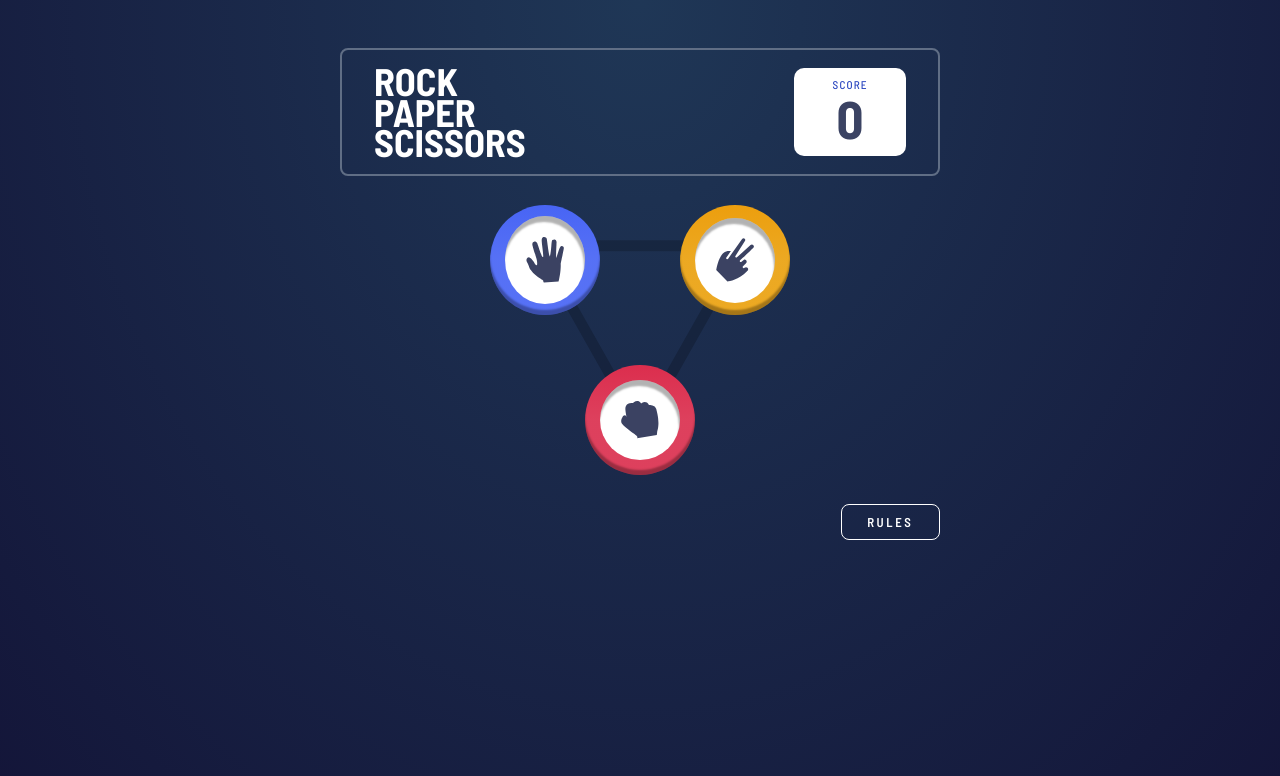
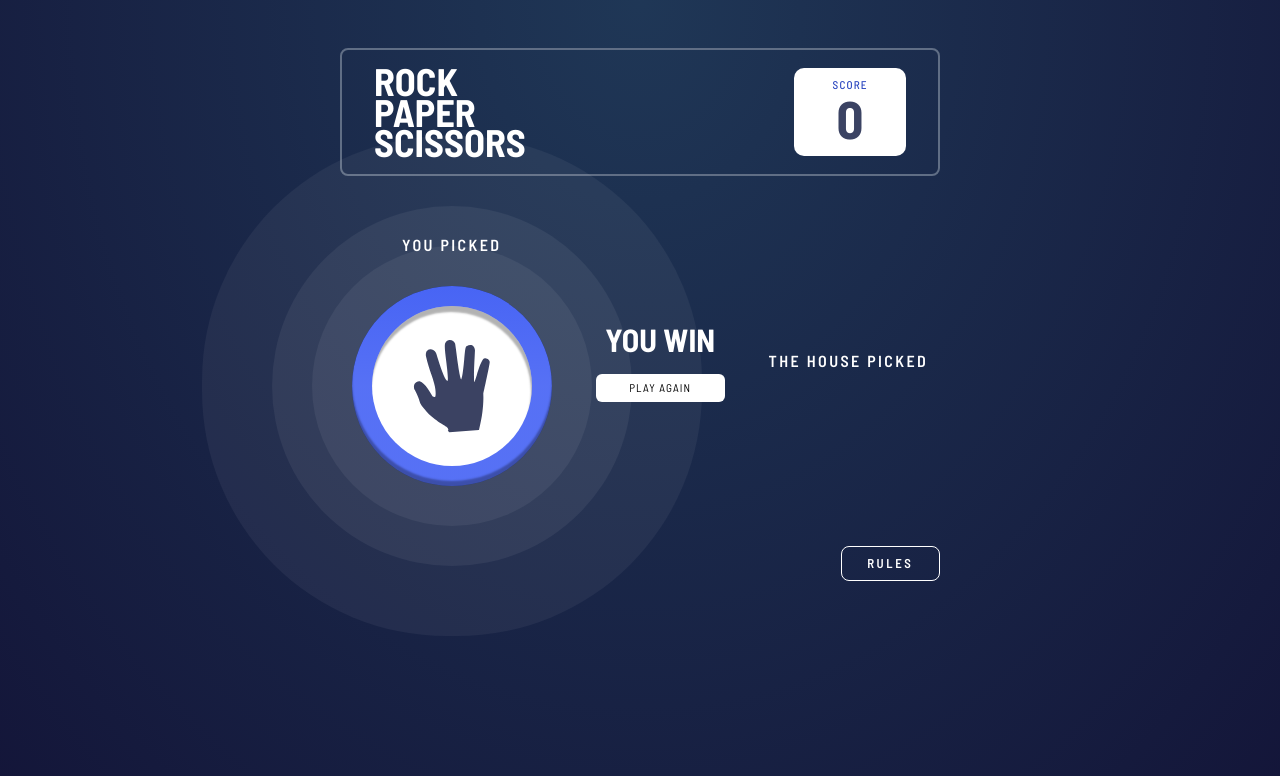
Before and after one commit to Aryan-ki-codepanti/rock-paper-scissors-app-fm, a React (Create React App) app: page / in a window 1280 px wide. Both pictures are taken after a click on the element 545 px from the left and 260 px from the top of the page. Shown: the top 776 px of the page. Built offline with nearby package versions, Linux system fonts and the light colour scheme.

Commit message:
Added styles for result slide

```diff
--- a/src/Components/ChoiceAction/ChoiceAction.css
+++ b/src/Components/ChoiceAction/ChoiceAction.css
@@ -1,6 +1,6 @@
 .ChoiceAction {
     margin-block: 2em;
-    padding-block: 2em;
+    padding-block: 1.7em;
 }
 
 .user-select {
@@ -18,8 +18,8 @@
 
 .action .inner {
     background: white;
-    width: 80px;
     border-radius: 50%;
+    aspect-ratio: 1;
     padding: 1.3em;
     display: grid;
     place-items: center;
@@ -28,12 +28,12 @@
 
 .action {
     box-shadow: inset rgba(0, 0, 0, 0.3) 0px -5px 2px 0px;
-    width: 110px;
     aspect-ratio: 1;
     display: grid;
     place-items: center;
     border-radius: 50%;
 }
+
 .action.scissor {
     background-image: linear-gradient(
         to bottom,
@@ -63,8 +63,18 @@
 }
 .user-select .action {
     position: absolute;
+    width: 110px;
     cursor: pointer;
+    transition: transform 0.1s ease-in-out;
 }
+.user-select .inner {
+    width: 80px;
+}
+
+.user-select .action:hover {
+    transform: scale(1.08);
+}
+
 .user-select .action:nth-of-type(1) {
     top: -35px;
     translate: -95px 0;
@@ -76,3 +86,64 @@
 .user-select .action:nth-of-type(3) {
     bottom: -35px;
 }
+
+/* Result */
+.result {
+    display: flex;
+    justify-content: space-evenly;
+    gap: 2em;
+    color: white;
+    text-transform: uppercase;
+}
+
+.result > div {
+    display: flex;
+    flex-direction: column;
+    align-items: center;
+    justify-content: center;
+}
+.house,
+.you {
+    gap: 2em;
+}
+
+.house span,
+.you span {
+    font-size: 1rem;
+    letter-spacing: 0.15em;
+    font-weight: 600;
+}
+
+/* IMP */
+.result .action {
+    width: 200px;
+}
+.result .inner {
+    width: 160px;
+    height: 160px;
+}
+.result .inner img {
+    width: 65%;
+}
+
+.control {
+    gap: 1em;
+}
+
+.control button {
+    background: white;
+    border: none;
+    border-radius: 6px;
+    font-size: 0.7rem;
+    padding: 0.7em 3em;
+    text-transform: uppercase;
+    letter-spacing: 0.1em;
+    cursor: pointer;
+}
+
+.you.win .action,
+.house.win .action {
+    box-shadow: inset rgba(0, 0, 0, 0.3) 0px -5px 2px 0px,
+        0 0 0px 40px rgb(255 255 255 / 6%), 0 0 0px 80px rgb(255 255 255 / 6%),
+        0 0 0px 150px rgb(255 255 255 / 5%);
+}
--- a/src/Components/ChoiceAction/index.jsx
+++ b/src/Components/ChoiceAction/index.jsx
@@ -6,26 +6,65 @@ import scissorImg from "../../Images/icon-scissors.svg";
 import rockImg from "../../Images/icon-rock.svg";
 
 const ChoiceAction = () => {
+    // {paper, scissor, rock , default : null}
     const [userChoice, setUserChoice] = useState(null);
+
+    const imgMapper = {
+        paper: paperImg,
+        scissor: scissorImg,
+        rock: rockImg
+    };
 
     return (
         <div className="ChoiceAction container">
-            {!userChoice && (
+            {!userChoice ? (
                 <div className="user-select">
-                    <div className="action paper">
+                    <div
+                        className="action paper"
+                        onClick={e => setUserChoice(prev => "paper")}
+                    >
                         <div className="inner">
                             <img src={paperImg} alt="paper-action" />
                         </div>
                     </div>
-                    <div className="action scissor">
+                    <div
+                        className="action scissor"
+                        onClick={e => setUserChoice(prev => "scissor")}
+                    >
                         <div className="inner">
                             <img src={scissorImg} alt="scissor-action" />
                         </div>
                     </div>
-                    <div className="action rock">
+                    <div
+                        className="action rock"
+                        onClick={e => setUserChoice(prev => "rock")}
+                    >
                         <div className="inner">
                             <img src={rockImg} alt="rock-action" />
                         </div>
+                    </div>
+                </div>
+            ) : (
+                <div className="result">
+                    <div className="you win">
+                        <span>You Picked</span>
+                        <div className={`action ${userChoice}`}>
+                            <div className="inner">
+                                <img
+                                    src={imgMapper[userChoice]}
+                                    alt={`${userChoice}-action`}
+                                />
+                            </div>
+                        </div>
+                    </div>
+                    <div className="control">
+                        <h1>You Win</h1>
+                        <button onClick={e => setUserChoice(prev => null)}>
+                            Play Again
+                        </button>
+                    </div>
+                    <div className="house">
+                        <span>The house picked</span>
                     </div>
                 </div>
             )}
```
